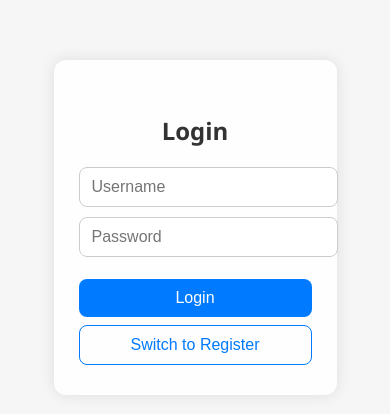
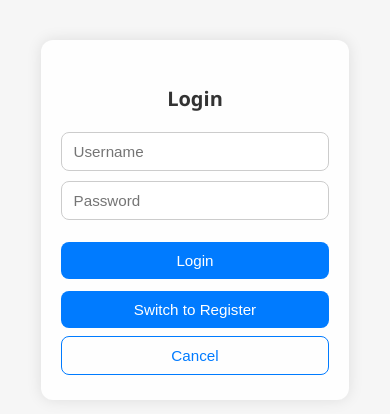
Before and after one commit to GitwithRaj/talktocart, a React (Create React App) app: page / in a window 390 px wide. Both pictures are taken after a click on the button "🔐 Login / Register". Shown: the top 414 px of the page. Built offline with nearby package versions, Linux system fonts and the light colour scheme.

Commit message:
cancel btn added in auth file

```diff
--- a/src/App.js
+++ b/src/App.js
@@ -381,7 +381,8 @@ function App() {
 
     doc.save("invoice.pdf");
   };
-  if (showAuth) return <Auth onLogin={handleLogin} />;
+  if (showAuth)
+    return <Auth onLogin={handleLogin} onCancel={() => setShowAuth(false)} />;
   if (showCart)
     return (
       <Cart
--- a/src/Auth.css
+++ b/src/Auth.css
@@ -1,4 +1,5 @@
 .auth-form {
+  position: relative;
   max-width: 350px;
   margin: 60px auto;
   padding: 30px 25px;
@@ -7,6 +8,8 @@
   box-shadow: 0 0 15px rgba(0, 0, 0, 0.1);
   text-align: center;
   font-family: "Segoe UI", sans-serif;
+  box-sizing: border-box;
+  overflow: hidden;
 }
 
 .auth-form h3 {
@@ -25,6 +28,7 @@
   border-radius: 8px;
   outline: none;
   transition: border-color 0.3s;
+  box-sizing: border-box;
 }
 
 .auth-form input:focus {
@@ -58,3 +62,33 @@
 .auth-form button:last-child:hover {
   background-color: #e6f0ff;
 }
+
+.auth-cancel {
+  margin-top: 14px;
+  background: #f0f0f0;
+  border: 1px solid #ccc;
+  color: #333;
+  padding: 8px 16px;
+  border-radius: 6px;
+  cursor: pointer;
+}
+
+.auth-cancel:hover {
+  background: #e0e0e0;
+}
+
+/* 📱 Responsive */
+@media (max-width: 480px) {
+  .auth-form {
+    margin: 40px 15px;
+    padding: 25px 20px;
+  }
+
+  .auth-form h3 {
+    font-size: 1.25rem;
+  }
+  .auth-form input,
+  .auth-form button {
+    font-size: 0.95rem;
+  }
+}
--- a/src/Auth.js
+++ b/src/Auth.js
@@ -1,7 +1,7 @@
-import { useState, useRef, useEffect } from "react";
+import { useState } from "react";
 import "./Auth.css";
 
-function AuthForm({ onLogin }) {
+function AuthForm({ onLogin, onCancel }) {
   const [authMode, setAuthMode] = useState("login");
   const [username, setUsername] = useState("");
   const [password, setPassword] = useState("");
@@ -25,7 +25,6 @@ function AuthForm({ onLogin }) {
         if (users.length) {
           alert("User already exists");
         } else {
-          // Register new user
           const createRes = await fetch(
             "https://talktocartserver.onrender.com/users",
             {
@@ -35,11 +34,8 @@ function AuthForm({ onLogin }) {
             }
           );
 
-          if (!createRes.ok) {
-            throw new Error("Registration failed");
-          }
+          if (!createRes.ok) throw new Error("Registration failed");
 
-          // Fetch newly created user
           const userRes = await fetch(
             `https://talktocartserver.onrender.com/users?username=${username}`
           );
@@ -80,7 +76,6 @@ function AuthForm({ onLogin }) {
         onChange={(e) => setPassword(e.target.value)}
         autoComplete="new-password"
       />
-
       <button onClick={handleAuth}>
         {authMode === "login" ? "Login" : "Register"}
       </button>
@@ -89,6 +84,9 @@ function AuthForm({ onLogin }) {
       >
         Switch to {authMode === "login" ? "Register" : "Login"}
       </button>
+      <button className="auth-cancel" onClick={onCancel}>
+        Cancel
+      </button>
     </div>
   );
 }
```
